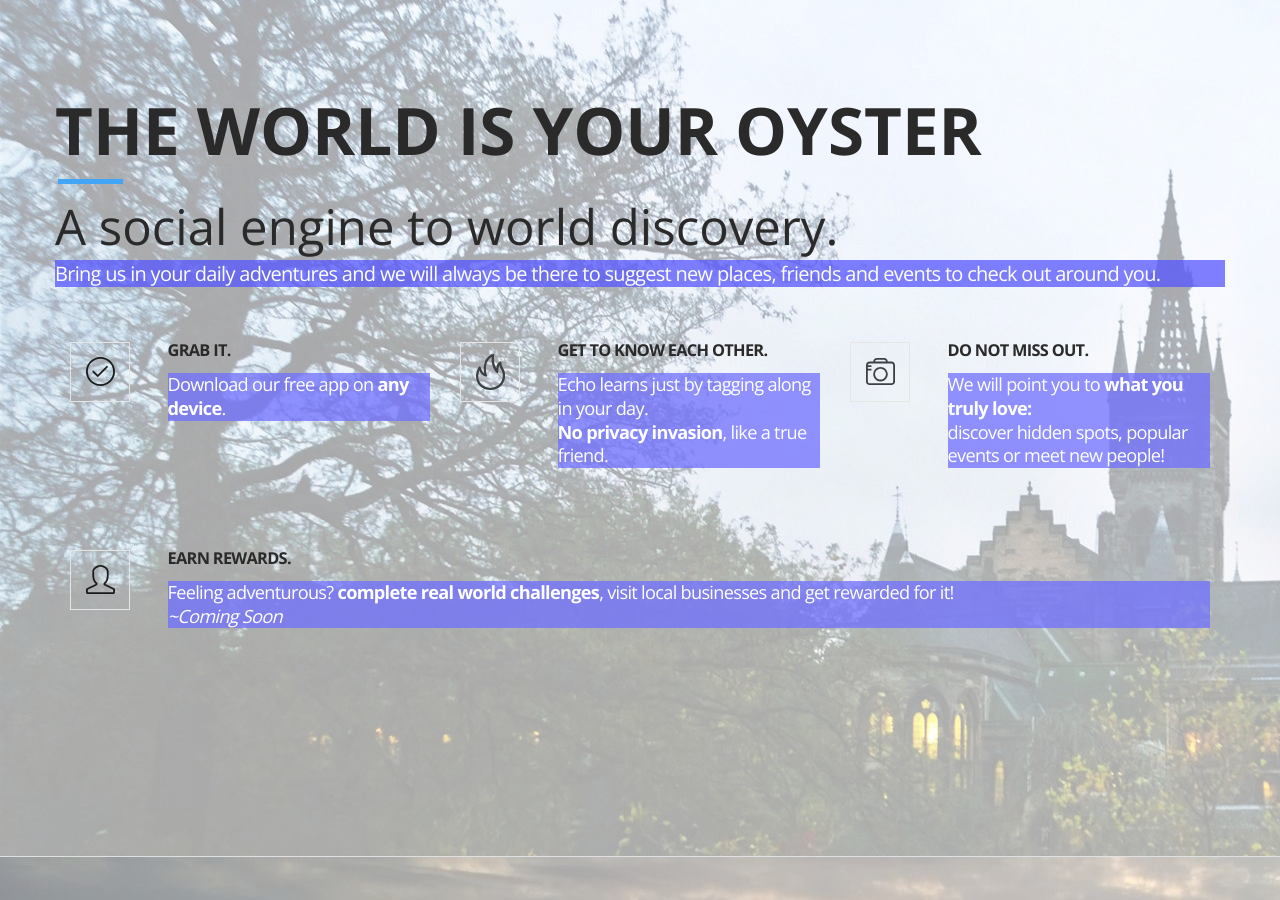
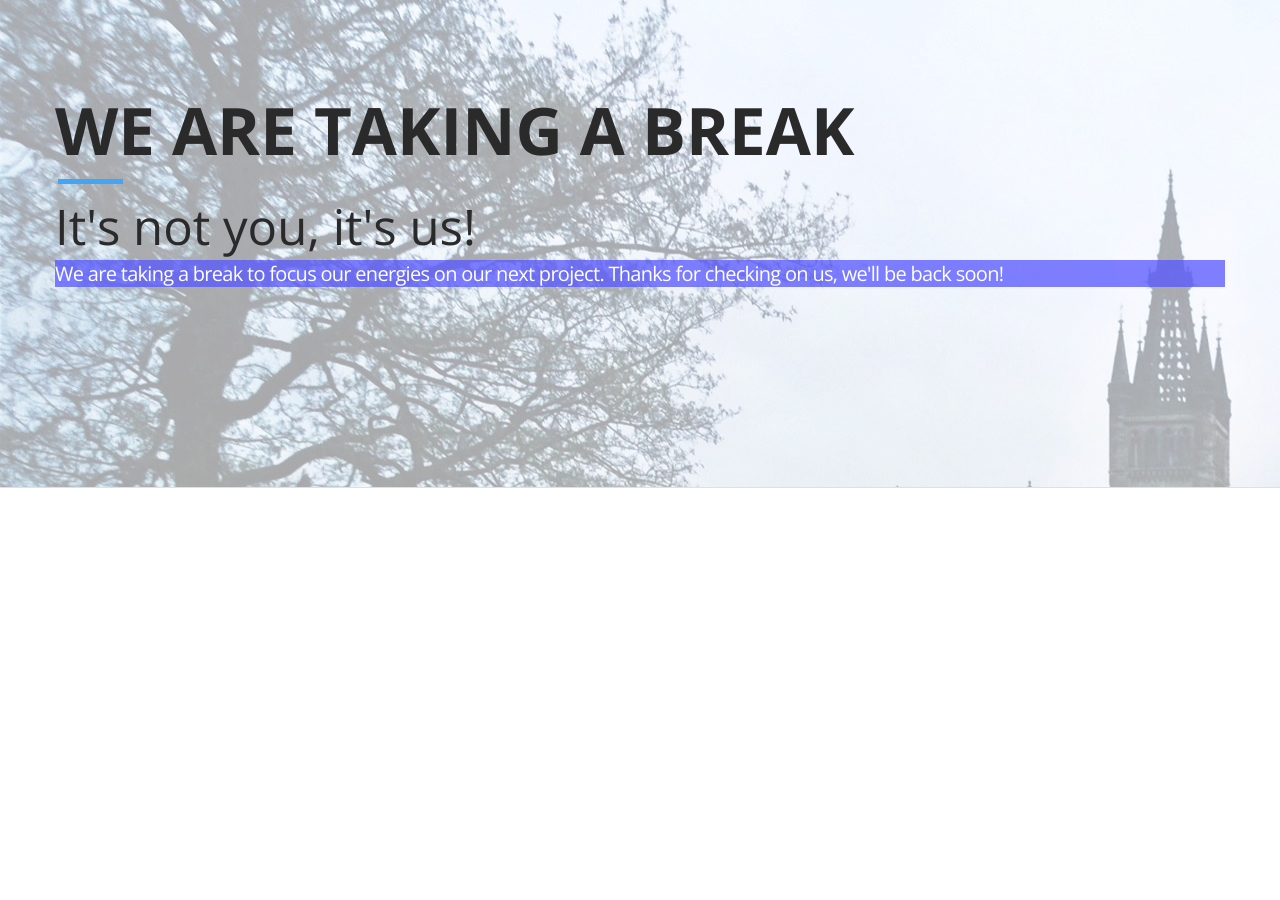
Before and after one commit to offbeamstudios/offbeamstudios.github.io, a Jekyll site: the page index.html, which Jekyll copies as it is, in a window 1280 px wide and 900 px high, scrolled down 924 px. Built offline with Jekyll 4.4.1, drawn with Linux system fonts in a browser that asks for light colours; nearby versions of some CDN libraries; after the commit the page ends 1412 px from its top, so only the background shows below that; some of the changed text lies outside the part shown.

Commit message:
Update index.html

```diff
--- a/index.html
+++ b/index.html
@@ -6,14 +6,15 @@
             <link href="http://cdnjs.cloudflare.com/ajax/libs/font-awesome/4.3.0/css/font-awesome.min.css" rel="stylesheet" type="text/css">
             <meta name="msapplication-TileColor" content="#ffffff">
             <!-- end favicons-->
-            <title>Echo!</title>
+            <title>Off Beam Studios</title>
             <link rel="stylesheet" href="css/main.css">
             <!--[if lte IE 8]>
                 <link rel=stylesheet href="css/ie.css">
             <![endif]-->
             <script src="js/vendor/modernizr.js"></script>
             <script src="js/vendor/respond.min.js"></script>
-        </head><body>
+        </head>
+	<body>
             <div class="level level-hero hero-home has-hint">
                 <div class="hero-overlay visible-lg"></div>
                 <div class="container full-height">
@@ -54,106 +55,17 @@
 
                     <div class="row mb-60 xs-mb-20">
                         <div class="col">
-                            <h1 class="mb-20 xs-mb-10 heading color-dark heading-bordered xl-heading-outdent">The world is your oyster</h1>
-                            <h2 class="w-300 color-dark mb-10">A social engine to world discovery.</h2>
-                            <p class="xs-mw" style="color: white; background-color:rgba(86,86,255,0.75)">Bring us in your daily adventures and we will always be there to suggest new places, friends and events to check out around you.</p>
-						</div>
-					</div>
-
-                    <div class="row mb-90 xs-mb-0">
-                        <div class="col-sm-1">
-                            <i class="icon icon-check"></i>
-                        </div>
-                        <div class="col-sm-3">
-                            <h3 class="mb-15">Grab It.</h3>
-                            <p class="smaller xs-mb-40 xs-mw" style="color: white; background-color: rgba(111,111,255,0.75)">Download our free app on
-                                <b>any device</b>.</p></div>
-                        <div class="col-sm-1">
-                            <i class="icon icon-flame"></i>
-                        </div>
-                        <div class="col-sm-3">
-                            <h3 class="mb-15">Get to know each other.</h3>
-                            <p class="smaller xs-mb-40 xs-mw" style="color: white; background-color: rgba(111,111,255,0.75)">Echo learns just by tagging along in your day.<br>
-                                <b>No privacy invasion</b>, like a true friend.</p>
-                        </div>
-                        <div class="col-sm-1">
-                            <i class="icon icon-camera"></i>
-                        </div>
-                        <div class="col-sm-3">
-                            <h3 class="mb-15">Do not miss out.</h3>
-                            <p class="smaller xs-mb-40 xs-mw" style="color: white; background-color: rgba(111,111,255,0.75)">We will point you to
-                                <b>what you truly love:</b>
-                                <br>discover hidden spots, popular events or meet new people!
-                        </p></div>
-                    </div>
-                    <div class="row mb-90 xs-mb-0">
-                        <div class="col-sm-1">
-                            <i class="icon icon-user"></i>
-                        </div>
-                        <div class="col-sm-11">
-                            <h3 class="mb-15">Earn rewards.</h3>
-                            <p class="smaller xs-mb-40 xs-mw" style="color: white; background-color: rgba(111,111,255,0.75)">Feeling adventurous?
-                                <b>complete real world challenges</b>, visit local businesses and get rewarded
-                                for it!<br>
-                                <i>~Coming Soon</i>
-                            </p>
+                            <h1 class="mb-20 xs-mb-10 heading color-dark heading-bordered xl-heading-outdent">We are taking a break</h1>
+                            <h2 class="w-300 color-dark mb-10">It's not you, it's us!</h2>
+                            <p class="xs-mw" style="color: white; background-color:rgba(86,86,255,0.75)">We are taking a break to focus our energies on our next project. Thanks for checking on us, we'll be back soon!</p>
 			</div>
 		    </div>
 	        </div>
 	     </div>
 
-			<div class="level level-img-right" style="background-image: url(./img/frame-3.jpg)">
-                <div class="container xs-mb-30">
-                    <div class="row mb-60 xs-mb-20">
-                        <div class="col">
-                            <h1 class="mb-20 xs-mb-10 heading color-dark heading-bordered xl-heading-outdent">Core</h1>
-                            <h2 class="w-300 color-dark mb-10">Our mission, our values.</h2>
-                            <p class="xs-mw" style="color: white; background-color: rgba(86,86,255,0.75)">All you need to know</p>
-						</div>
-                    </div>
 
-                    <div class="row mb-60 xs-mb-20">
-                        <div class="col-sm-1">
-                            <i class="icon icon-globe"></i>
-                        </div>
-                        <div class="col-sm-4 col-md-3">
-                            <h3 class="mb-15">Worldwide</h3>
-                            <p class="smaller xs-mw" style="color: white; background-color: rgba(111,111,255,0.75)">Truly to everyone's service. </br> With 7 data centres around the world, no matter
-                                where you are, we've got you covered!</p></div>
 
-                        <div class="col-sm-1">
-                            <i class="icon icon-eye"></i>
-                        </div>
-                        <div class="col-sm-4 col-md-3">
-                            <h3 class="mb-15">Secure</h3>
-                            <p class="smaller xs-mw" style="color: white; background-color: rgba(111,111,255,0.75)">How do you secure sensible data?</br> By not recording any. We are not interested in your position or any kind of identifying or sensible information.</br>
-							Echo works by looking at the digital environment around you, finding patterns in the numbers you come in contact with everyday.</br>
-							We are your friends, not your big brother</p></div>
 
-                        <div class="col-sm-1">
-                            <i class="icon icon-bubble"></i>
-                        </div>
-                        <div class="col-sm-4 col-md-3">
-                            <h3 class="mb-15">On your side.</h3>
-                            <p class="smaller xs-mw" style="color: white; background-color: rgba(111,111,255,0.75)">From day one.</br>We want to shape technology. We want you to be in charge and
-                                use technology as a tool. We want to make a difference and we'd love to hear
-                                your voice. Let's create the technology we need.</p></div>
-                    </div>
-                </div>
-            </div>
-            <div class="footer text-center">
-                <div class="col-xs-4 text-center">
-                    <a href="mailto:offbeamstudios@gmail.com"><i class="fa fa-2x fa-envelope fa-fw text-primary"></i></a>
-                </div>
-                <div class="col-xs-4">
-                    <a href="https://twitter.com/OffBeamStudios"><i class="fa fa-2x fa-fw fa-twitter text-primary"></i></a>
-                </div>
-                <div class="col-xs-4">
-                    <a href="https://www.facebook.com/BeamEngine"><i class="fa fa-2x fa-facebook fa-fw text-primary"></i></a>
-                </div>
-                <p>&nbsp;</p>
-                <p class="text-center">© Off Beam Studios 2015. Stefano Sesia, Jonathan Hamann, Joe Frew</p>
-            </div>
             <script src="http://ajax.googleapis.com/ajax/libs/jquery/1.11.1/jquery.min.js"></script>
             <script>
                 window.jQuery || document.write('<script src="js/vendor/jquery-1.11.1.min.js"><\/script>')
```
Lines whose indentation alone changed are shown as unchanged.
